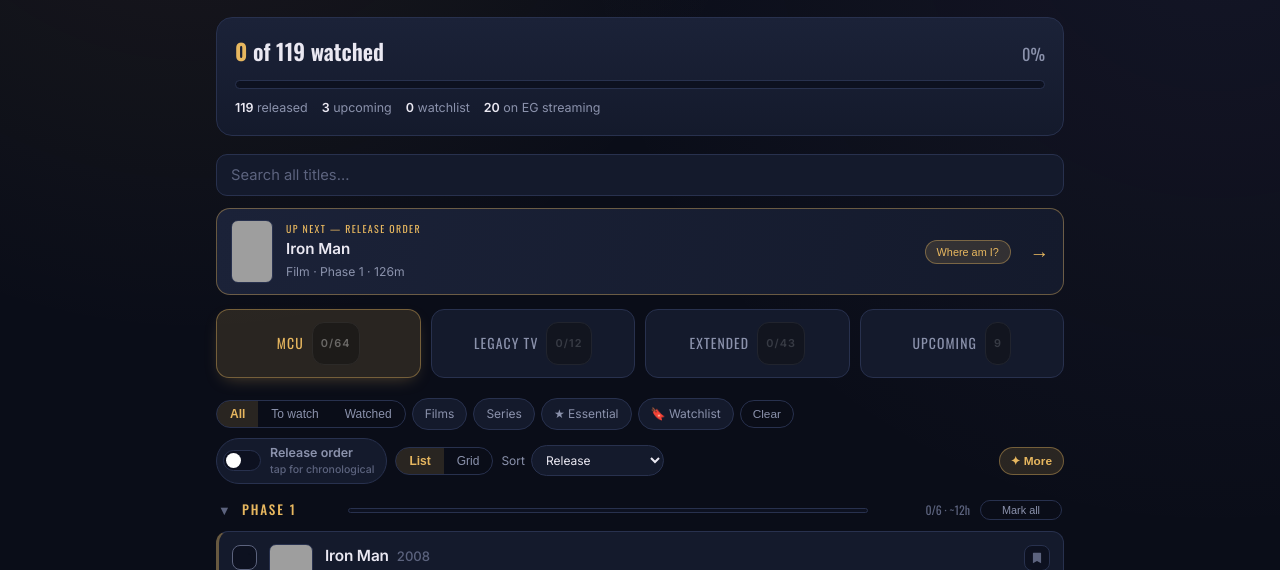
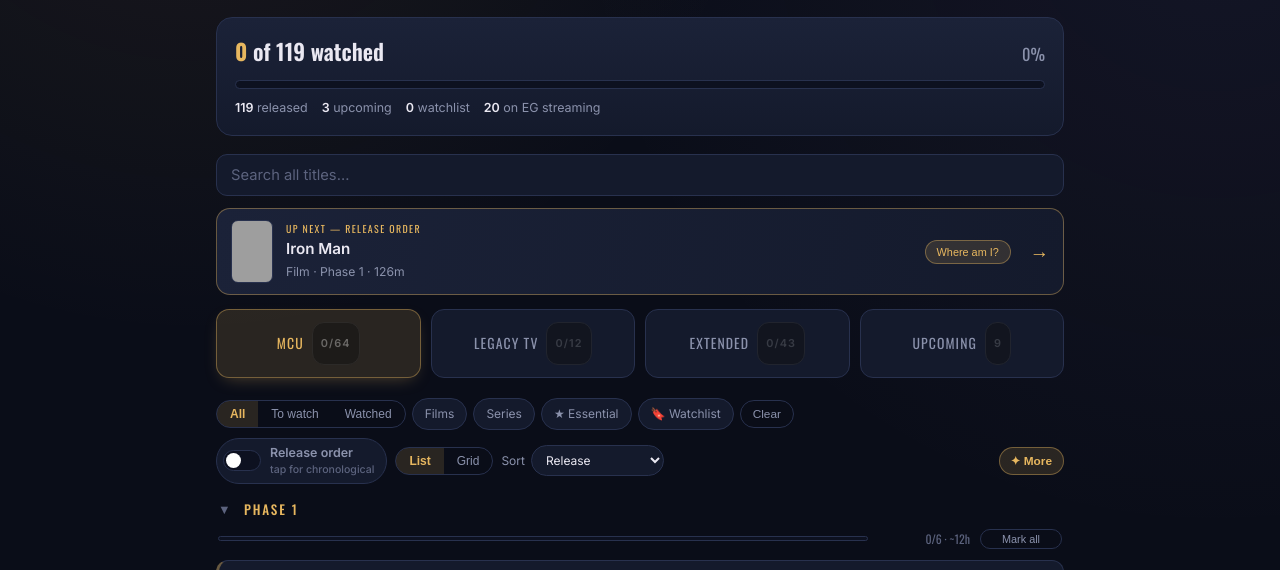
Before and after one commit to mohsenn1994/mcu-tracker, a plain HTML site: page index.html in a window 1280 px wide. Shown: the part 168-738 px from the top of the page. Drawn offline with nearby package versions, Linux system fonts and the light colour scheme; grey boxes are pictures that could not be loaded.

Commit message:
Add files via upload

```diff
--- a/index.html
+++ b/index.html
@@ -64,8 +64,15 @@
   .statbar{flex:1;height:7px;border-radius:99px;background:var(--box);border:1px solid var(--line);overflow:hidden}.statbar>i{display:block;height:100%;background:linear-gradient(90deg,var(--gold),var(--emerald))}.statrow b{font-family:'Oswald';color:var(--text);font-size:.78rem}.statnote{margin-top:11px;font-size:.72rem;color:var(--faint)}
   .group{margin-bottom:18px}
   .group-head{display:flex;align-items:center;gap:10px;margin:0 2px 11px;cursor:pointer;user-select:none}
+  .group-head.gh2{display:grid;grid-template-columns:16px 1fr auto auto;grid-template-areas:"chev label label label" "bar bar count btn";column-gap:10px;row-gap:9px;align-items:center}
+  .gh2 .chev{grid-area:chev}
+  .gh2 .group-label{grid-area:label;min-width:0}
+  .gh2 .group-mini{grid-area:bar;max-width:none}
+  .gh2 .group-count{grid-area:count}
+  .gh2 .markall{grid-area:btn}
+
   .chev{flex:none;width:14px;color:var(--faint);transition:transform .2s;font-size:.8rem}.group.collapsed .chev{transform:rotate(-90deg)}
-  .group-label{font-family:'Oswald';text-transform:uppercase;letter-spacing:.14em;font-size:.82rem;color:var(--gold);font-weight:500;white-space:nowrap;flex:none;width:96px}
+  .group-label{font-family:'Oswald';text-transform:uppercase;letter-spacing:.14em;font-size:.82rem;color:var(--gold);font-weight:500;white-space:nowrap}
   .group-mini{flex:1 1 auto;min-width:60px;height:5px;border-radius:99px;background:var(--box);border:1px solid var(--line);overflow:hidden}.group-mini>i{display:block;height:100%;background:var(--gold);width:0;transition:width .4s}
   .group-count{font-family:'Oswald';font-size:.74rem;color:var(--faint);white-space:nowrap;flex:none;text-align:right;min-width:92px}
   .markall{font-size:.68rem;color:var(--muted);border:1px solid var(--line);background:none;border-radius:99px;padding:3px 9px;cursor:pointer;white-space:nowrap;flex:none;width:82px;text-align:center}.markall:hover{border-color:var(--gold-line);color:var(--gold)}
@@ -241,7 +248,7 @@
   .msec.rec{color:var(--violet)}
   .recitem{display:inline-block;font-size:.76rem;color:var(--muted);border:1px solid var(--line);border-radius:99px;padding:3px 9px;margin:3px 4px 0 0;cursor:pointer}.recitem:hover{border-color:var(--gold-line);color:var(--text)}
   @media (max-width:560px){.tabs{grid-template-columns:repeat(2,1fr)}}
-  @media (max-width:520px){.group-label{width:64px;font-size:.74rem}.group-count{min-width:74px}.markall{width:auto}
+  @media (max-width:520px){.group-label{font-size:.74rem}.group-count{min-width:74px}.markall{width:auto}
 .item{padding:11px 12px}.rowctl{gap:6px}.theme-btn,.install-btn{position:static;margin:8px 4px 0;display:inline-block;vertical-align:middle}header{padding-top:26px}}
   @media (prefers-reduced-motion:reduce){*{transition:none !important}}
 </style>
@@ -387,7 +394,7 @@
       const sorted=sortItems(vis),collapsed=!!state.collapsed[uid+'/'+key];
       const ghours=Math.round(rel.reduce((a,i)=>a+itemHours(i),0));
       const body=state.view==='grid'?'<div class="grid">'+sorted.map(it=>cardHTML(it)).join('')+'</div>':sorted.map(it=>itemHTML(it)).join('');
-      html+='<div class="group'+(collapsed?' collapsed':'')+'" data-gkey="'+encodeURIComponent(key)+'"><div class="group-head" data-toggle="'+encodeURIComponent(key)+'"><span class="chev">\u25BC</span><span class="group-label">'+key+'</span><span class="group-mini"><i style="width:'+pct+'%"></i></span><span class="group-count">'+done+'/'+rel.length+(ghours?(' \u00B7 ~'+ghours+'h'):'')+'</span><button class="markall" data-group="'+encodeURIComponent(key)+'">'+(done>=rel.length&&rel.length?'Unmark all':'Mark all')+'</button></div><div class="group-body">'+body+'</div></div>';
+      html+='<div class="group'+(collapsed?' collapsed':'')+'" data-gkey="'+encodeURIComponent(key)+'"><div class="group-head gh2" data-toggle="'+encodeURIComponent(key)+'"><span class="chev">\u25BC</span><span class="group-label">'+key+'</span><span class="group-mini"><i style="width:'+pct+'%"></i></span><span class="group-count">'+done+'/'+rel.length+(ghours?(' \u00B7 ~'+ghours+'h'):'')+'</span><button class="markall" data-group="'+encodeURIComponent(key)+'">'+(done>=rel.length&&rel.length?'Unmark all':'Mark all')+'</button></div><div class="group-body">'+body+'</div></div>';
     });
     list.innerHTML=anything?html:'<div class="empty">No titles match your filters here.</div>';
     bind();updateStats();
```
